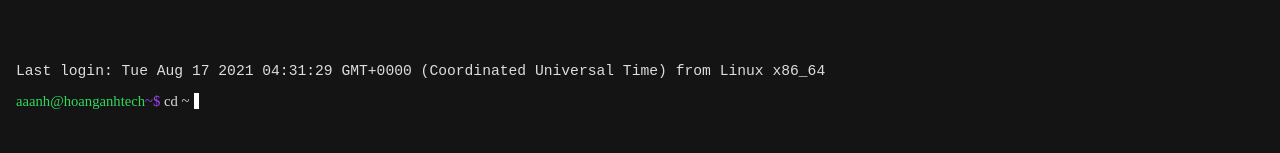
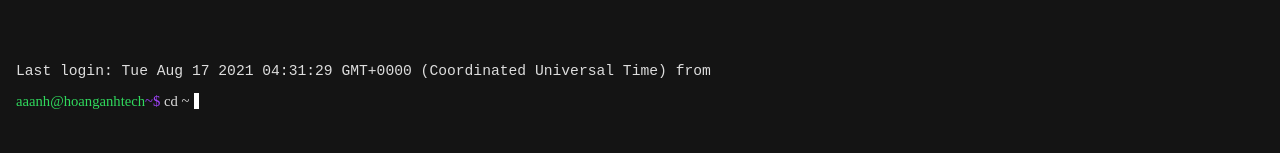
Before and after one commit to zasshuwu/nogamioka, a Next.js app: page / in a window 1280 px wide. Shown: the part 450-603 px from the top of the page. Built offline with nearby package versions, Linux system fonts and the light colour scheme.

Commit message:
fixed navigator

```diff
--- a/components/main.js
+++ b/components/main.js
@@ -176,7 +176,7 @@ const MainContent = ({ command }) => {
 					<br></br>
 					<br></br>
 
-					<p>Last login: { d.toString() } from { navigator.platform } </p>
+					<p>Last login: { d.toString() } from { Navigator.platform } </p>
 				</code>
 
 				<p>
```
Also changed, not shown: 1 other file (tests, documents, lock files or other folders).
